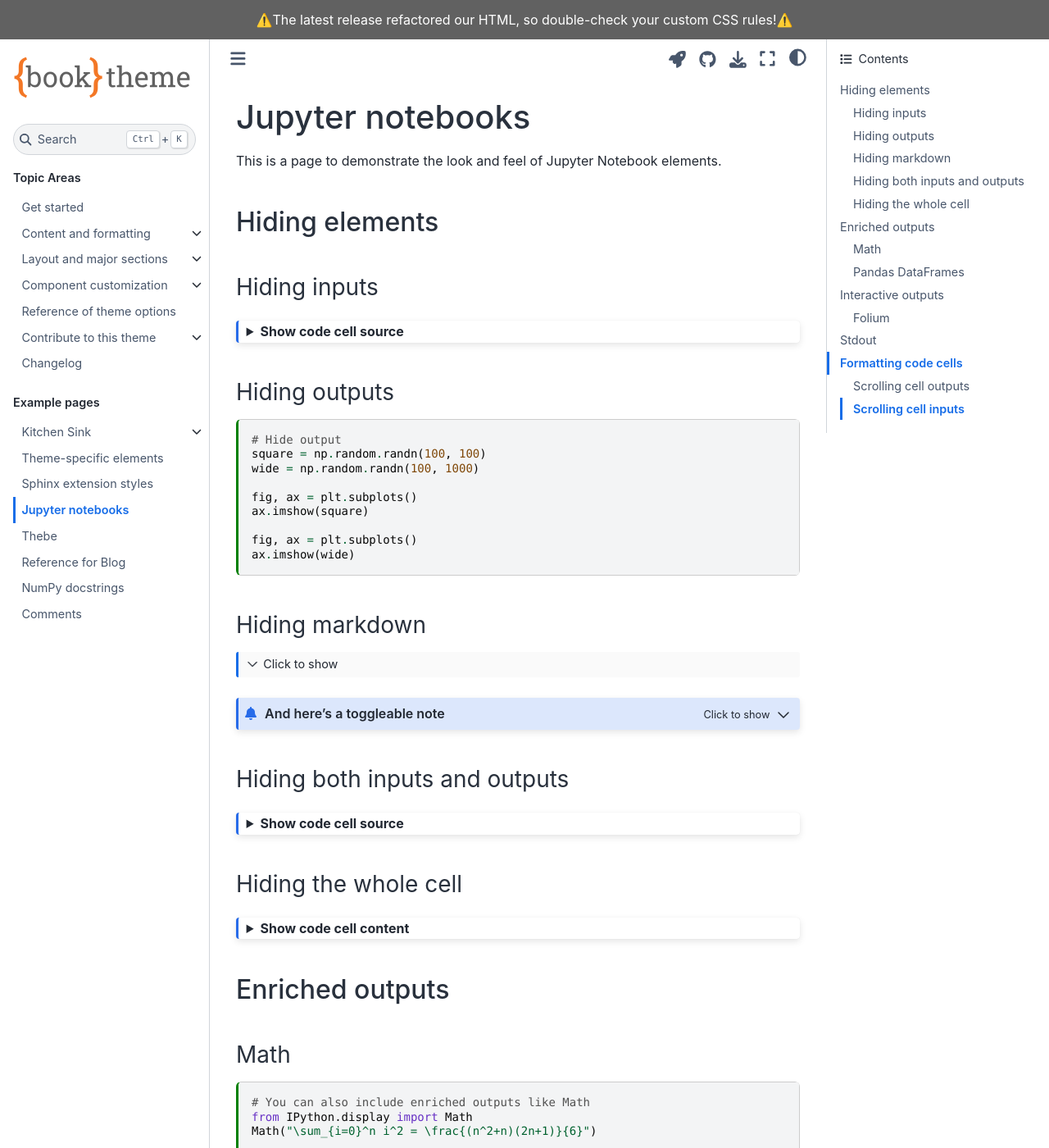
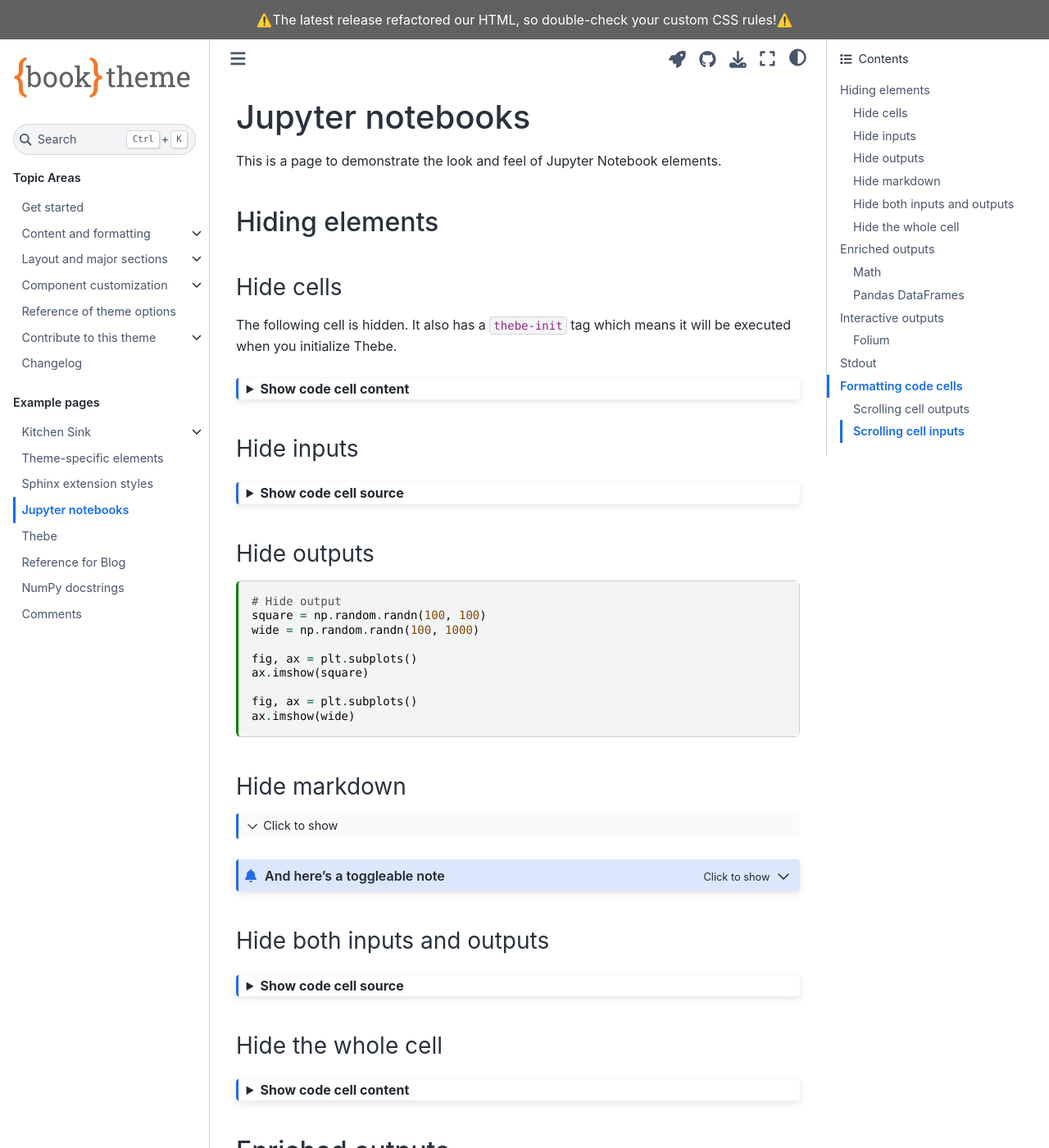
Before and after one commit to executablebooks/sphinx-book-theme, a Sphinx documentation site: the page built from docs/reference/notebooks.md, in a window 1280 px wide and 1400 px high. Shown: the whole window at 82% size. Built offline with Sphinx 7.4.7 and the Sphinx Book theme 1.1.4, drawn with Linux system fonts in a browser that asks for light colours; pages that are not in the unit, such as notebooks, are missing from menus; comment, search, counter and statistics services are not loaded; the version number is read from the project's files by our own code.

Commit message:
More bugfixes with latest rc

`````diff
--- a/docs/conf.py
+++ b/docs/conf.py
@@ -1,5 +1,7 @@
 # -- Project information -----------------------------------------------------
 import os
+from urllib.request import urlopen
+from pathlib import Path
 
 project = "Sphinx Book Theme"
 copyright = "2020"
@@ -128,7 +130,7 @@
     ),
     "logo": {
         "image_dark": "_static/logo-wide-dark.svg",
-    }
+    },
     # For testing
     # "use_fullscreen_button": False,
     # "home_page_in_toc": True,
@@ -166,6 +168,24 @@
 ]
 
 
+# -- Download latest theme elements page from PyData -----------------------------
+
+path_pydata_content = "https://raw.githubusercontent.com/pydata/pydata-sphinx-theme/main/docs/user_guide/theme-elements.md"  # noqa
+path_content_file = Path(__file__).parent / "content/pydata-content-blocks.md"
+if not path_content_file.exists():
+    with urlopen(path_pydata_content) as resp:
+        # Read in the content page file, then update the title and add context
+        content = resp.read().decode().split("\n")
+        ix_title = content.index("# Theme-specific elements")
+        content[ix_title] = "# PyData Theme Elements"
+        content.insert(
+            ix_title + 1,
+            "\nThis is a collection of content blocks with special support from this theme's parent theme, [the PyData Sphinx Theme](https://pydata-sphinx-theme.readthedocs.io/en/latest/user_guide/theme-elements.html)\n",  # noqa
+        )  # noqa
+        # Write to disk in a location that will be ignored by git
+        path_content_file.write_text("\n".join(content))
+
+
 def setup(app):
     # -- To demonstrate ReadTheDocs switcher -------------------------------------
     # This links a few JS and CSS files that mimic the environment that RTD uses
--- a/docs/reference/notebooks.md
+++ b/docs/reference/notebooks.md
@@ -16,21 +16,22 @@
 
 This is a page to demonstrate the look and feel of Jupyter Notebook elements.
 
-
 ## Hiding elements
 
-### Hiding inputs
+### Hide cells
+
+The following cell is hidden.
+It also has a `thebe-init` tag which means it will be executed when you initialize Thebe.
 
 ```{code-cell} ipython3
-:tags: [remove-cell]
+:tags: [hide-cell, thebe-init]
 
 # Generate some code that we'll use later on in the page
 import numpy as np
 import matplotlib.pyplot as plt
+```
 
-square = np.random.randn(100, 100)
-wide = np.random.randn(100, 1000)
-```
+### Hide inputs
 
 ```{code-cell} ipython3
 :tags: [hide-input]
@@ -46,7 +47,7 @@
 ax.imshow(wide)
 ```
 
-### Hiding outputs
+### Hide outputs
 
 ```{code-cell} ipython3
 :tags: [hide-output]
@@ -62,7 +63,7 @@
 ax.imshow(wide)
 ```
 
-### Hiding markdown
+### Hide markdown
 
 ````{toggle}
 ```{note}
@@ -79,7 +80,7 @@
 
 +++
 
-### Hiding both inputs and outputs
+### Hide both inputs and outputs
 
 ```{code-cell} ipython3
 :tags: [hide-output, hide-input]
@@ -94,7 +95,7 @@
 ax.imshow(wide)
 ```
 
-### Hiding the whole cell
+### Hide the whole cell
 
 ```{code-cell} ipython3
 :tags: [hide-cell]
--- a/pyproject.toml
+++ b/pyproject.toml
@@ -23,7 +23,7 @@
 requires-python = ">=3.7"
 dependencies = [
   "sphinx>=4,<7",
-  "pydata-sphinx-theme>=0.13.0rc3",
+  "pydata-sphinx-theme>=0.13.0rc4",
 ]
 
 license = { file = "LICENSE" }
--- a/src/sphinx_book_theme/assets/styles/index.scss
+++ b/src/sphinx_book_theme/assets/styles/index.scss
@@ -28,7 +28,6 @@
 
 // Re-usable components across the theme
 @import "components/logo";
-@import "components/primary-nav";
 @import "components/search";
 
 // Content blocks in standard Sphinx
`````
Also changed, not shown: docs/content/index.md (+1 -0 lines), src/sphinx_book_theme/assets/styles/components/_primary-nav.scss (deleted, +0 -11 lines), src/sphinx_book_theme/assets/styles/sections/_header-primary.scss (+0 -10 lines), 1 other file.
